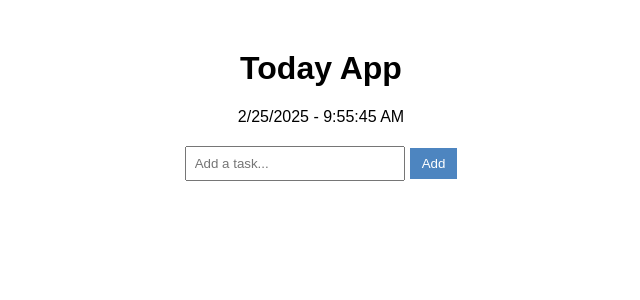
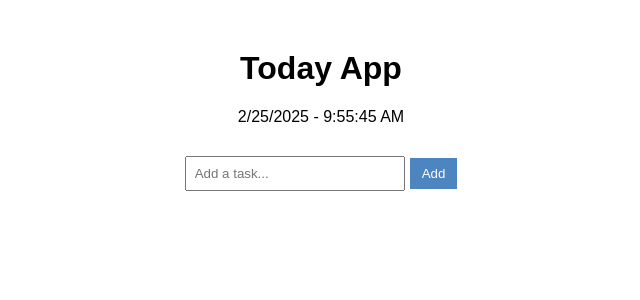
Before and after one commit to neelimaakkiraju/todo-task, a React (Create React App) app: page / in a window 1280 px wide. Shown: the top 300 px of the page, without its empty margins (319-959 px from the left). Built offline with nearby package versions, Linux system fonts and the light colour scheme.

Commit message:
new changes

```diff
--- a/src/App.css
+++ b/src/App.css
@@ -6,6 +6,7 @@
 
 .task-input {
   margin: 20px 0;
+  padding:10px;
 }
 
 input {
```
